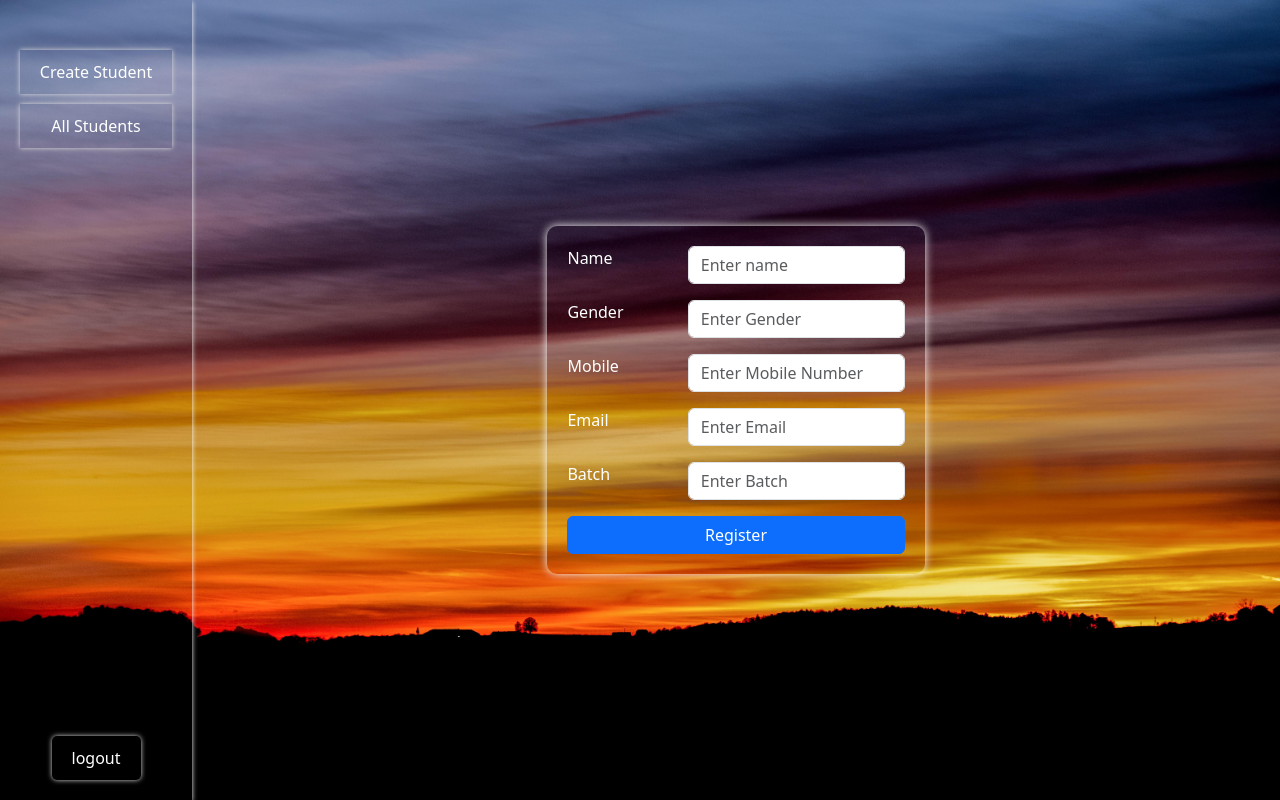
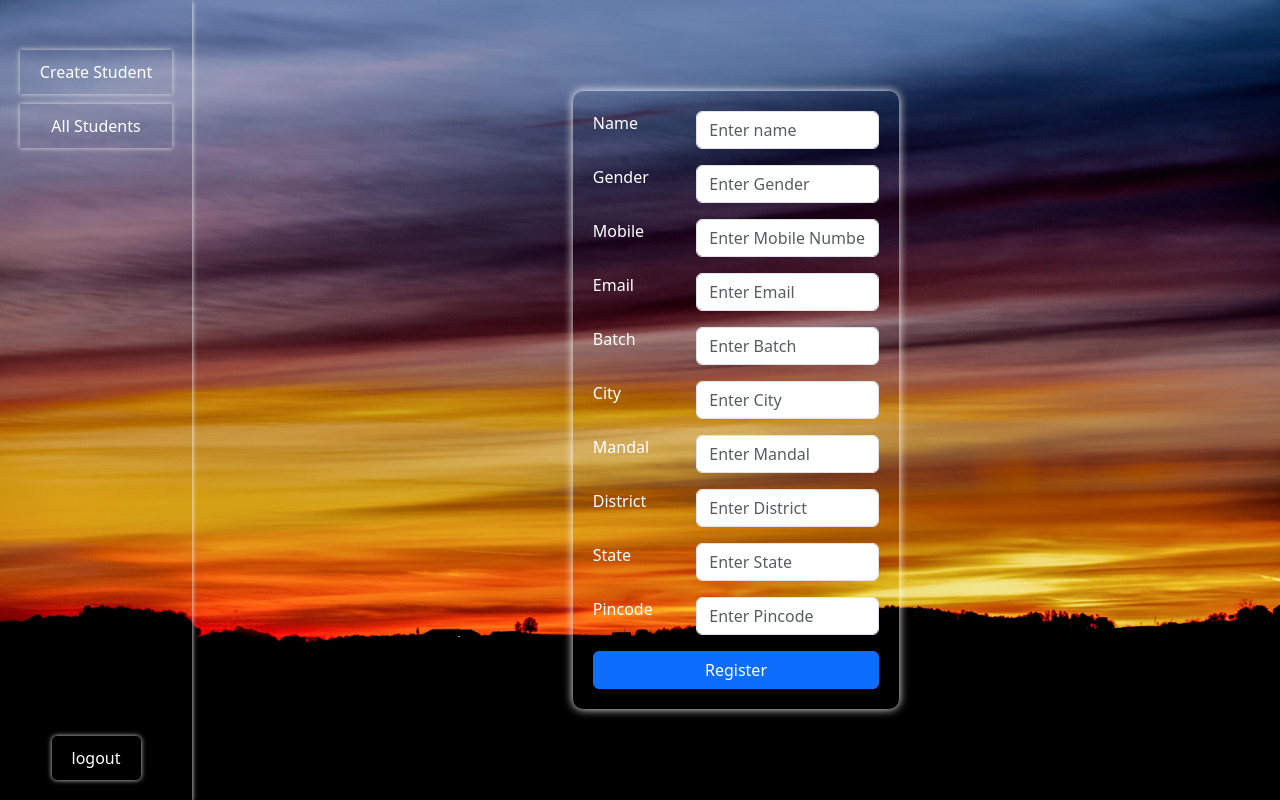
Before and after one commit to vishaldeep9/ims, an Angular app: page /dashboard/create-student in a window 1280 px wide. Built offline with nearby package versions, Linux system fonts and the light colour scheme; sample sign-in values are in the browser's storage.

Commit message:
address part completed in formm

```diff
--- a/src/app/components/create-student/create-student.component.html
+++ b/src/app/components/create-student/create-student.component.html
@@ -1,48 +1,97 @@
 <div class="outer display-flex">
-    <div class="parent" >
+    <div class="parent">
         <form [formGroup]="studentForm">
             <div class="row form-group">
                 <div class="col-sm-4">
                     <label for="name">Name</label>
                 </div>
                 <div class="col-sm-8">
-                <input type="text" id="name" class="form-control" placeholder="Enter name" name="name"formControlName="name">
+                    <input type="text" id="name" class="form-control" placeholder="Enter name" name="name"
+                        formControlName="name">
                 </div>
             </div>
-
             <div class="row form-group">
                 <div class="col-sm-4">
                     <label for="name">Gender</label>
                 </div>
                 <div class="col-sm-8">
-                <input type="text" id="name" class="form-control" placeholder="Enter Gender" name="name"formControlName="gender">
+                    <input type="text" id="name" class="form-control" placeholder="Enter Gender" name="name"
+                        formControlName="gender">
                 </div>
             </div>
-
             <div class="row form-group">
                 <div class="col-sm-4">
                     <label for="name">Mobile</label>
                 </div>
                 <div class="col-sm-8">
-                <input type="text" id="name" class="form-control" placeholder="Enter Mobile Number" name="name"formControlName="mobile">
+                    <input type="text" id="name" class="form-control" placeholder="Enter Mobile Number" name="name"
+                        formControlName="mobile">
                 </div>
             </div>
-
             <div class="row form-group">
                 <div class="col-sm-4">
                     <label for="name">Email</label>
                 </div>
                 <div class="col-sm-8">
-                <input type="text" id="name" class="form-control" placeholder="Enter Email" name="name"formControlName="email">
+                    <input type="text" id="name" class="form-control" placeholder="Enter Email" name="name"
+                        formControlName="email">
                 </div>
             </div>
-
             <div class="row form-group">
                 <div class="col-sm-4">
                     <label for="name">Batch</label>
                 </div>
                 <div class="col-sm-8">
-                <input type="text" id="name" class="form-control" placeholder="Enter Batch" name="name"formControlName="batch">
+                    <input type="text" id="name" class="form-control" placeholder="Enter Batch" name="name"
+                        formControlName="batch">
+                </div>
+            </div>
+            <!-- -------------for address------------ -->
+            <div formGroupName="address">
+                <div class="row form-group">
+                    <div class="col-sm-4">
+                        <label for="name">City</label>
+                    </div>
+                    <div class="col-sm-8">
+                        <input type="text" id="name" class="form-control" placeholder="Enter City" name="name"
+                            formControlName="city">
+                    </div>
+                </div>
+                <div class="row form-group">
+                    <div class="col-sm-4">
+                        <label for="name">Mandal</label>
+                    </div>
+                    <div class="col-sm-8">
+                        <input type="text" id="name" class="form-control" placeholder="Enter Mandal" name="name"
+                            formControlName="mandal">
+                    </div>
+                </div>
+                <div class="row form-group">
+                    <div class="col-sm-4">
+                        <label for="name">District</label>
+                    </div>
+                    <div class="col-sm-8">
+                        <input type="text" id="name" class="form-control" placeholder="Enter District" name="name"
+                            formControlName="district">
+                    </div>
+                </div>
+                <div class="row form-group">
+                    <div class="col-sm-4">
+                        <label for="name">State</label>
+                    </div>
+                    <div class="col-sm-8">
+                        <input type="text" id="name" class="form-control" placeholder="Enter State" name="name"
+                            formControlName="state">
+                    </div>
+                </div>
+                <div class="row form-group">
+                    <div class="col-sm-4">
+                        <label for="name">Pincode</label>
+                    </div>
+                    <div class="col-sm-8">
+                        <input type="text" id="name" class="form-control" placeholder="Enter Pincode" name="name"
+                            formControlName="pincode">
+                    </div>
                 </div>
             </div>
             <div class="button display-flex ">
--- a/src/app/components/create-student/create-student.component.scss
+++ b/src/app/components/create-student/create-student.component.scss
@@ -1,19 +1,44 @@
-.outer{
+.outer {
   width: 100%;
   height: 100%;
   background-color: transparent;
 }
-.parent{
+.parent {
+  box-shadow: 0 0 10px #fff;
+  padding: 20px;
+  border-radius: 10px;
+  width: 30%;
+}
+.button {
+  width: 100%;
+}
+.button button {
+  width: 100%;
+}
+label {
+  color: #fff;
+}
+
+.outer {
+  width: 100%;
+  height: 100%;
+  background-color: transparent;
+}
+
+.parent {
   box-shadow: 0 0 10px #fff;
   padding: 20px;
   border-radius: 10px;
 }
-.button{
+
+.button {
   width: 100%;
 }
-.button button{
+
+.button button {
   width: 100%;
 }
-label{
+
+label {
   color: #fff;
 }
--- a/src/app/components/create-student/create-student.component.ts
+++ b/src/app/components/create-student/create-student.component.ts
@@ -17,11 +17,18 @@ export class CreateStudentComponent implements OnInit {
       mobile: new FormControl(''),
       email: new FormControl(''),
       batch: new FormControl(''),
+      address: new FormGroup({
+        city: new FormControl(''),
+        mandal: new FormControl(''),
+        district: new FormControl(''),
+        state: new FormControl(''),
+        pincode: new FormControl(''),
+      }),
     });
   }
 
   // -------Register Function----------------
-  register(){
+  register() {
     console.log(this.studentForm.value);
   }
 }
--- a/src/app/components/dashboard/dashboard.component.scss
+++ b/src/app/components/dashboard/dashboard.component.scss
@@ -67,5 +67,5 @@
   width: 85%;
   height: 100%;
   background-color: transparent;
-  // padding: 10px;
+  overflow: auto;
 }
```
Lines whose indentation alone changed are shown as unchanged.
